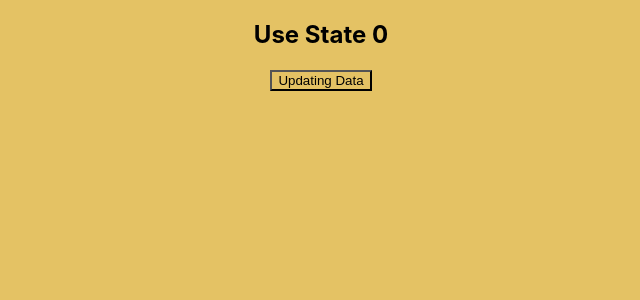
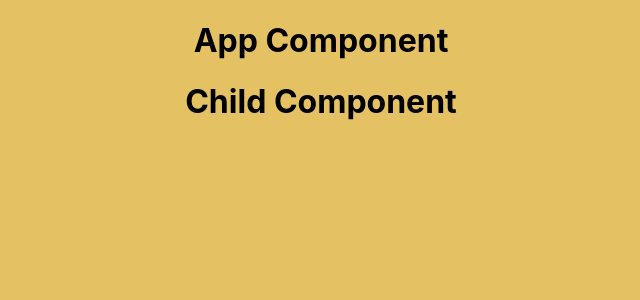
Before and after one commit to Anshika66-Gupta/hooks, a React (Create React App) app: page / in a window 1280 px wide. Shown: the top 300 px of the page, without its empty margins (319-959 px from the left). Built offline with nearby package versions, Linux system fonts and the light colour scheme.

Commit message:
useContext

```diff
--- a/src/App.js
+++ b/src/App.js
@@ -1,15 +1,20 @@
-import React, { useState } from 'react'
+import React, { createContext, useState } from 'react'
 import './App.css'
-const App = () => {
-  const [count, setCount] = useState(0)
-  console.warn(count)
+import ContextApi from './ContextApi'
+
+export const ExampleHooks = createContext();
+function App() {
+  const [color, setColor] = useState('red')
   return (
+    <ExampleHooks.Provider value={{appColor:color}}>
     <div className='App'>
-      <h2>Use State {count} </h2>
-      <button onClick={()=>setCount(count-1)}>Updating Data</button>
-    </div>
+      <h1>
+       App Component
+      </h1>
+      <ContextApi />
+      </div>
+      </ExampleHooks.Provider>
   )
-
 }
 
 export default App
--- /dev/null
+++ b/src/ContextApi.js
@@ -0,0 +1,17 @@
+import React, { useContext } from 'react';
+import {ExampleHooks } from './App'
+
+const ContextApi = () => {
+    const { appColor } = useContext(ExampleHooks);
+    console.log("appcolor: " , appColor)
+  return (
+      <div>
+          <h1>
+
+              Child Component
+              </h1>
+      </div>
+  )
+}
+
+export default ContextApi
```
Also changed, not shown: src/Examples/Usestate.js (deleted, +0 -9 lines).
